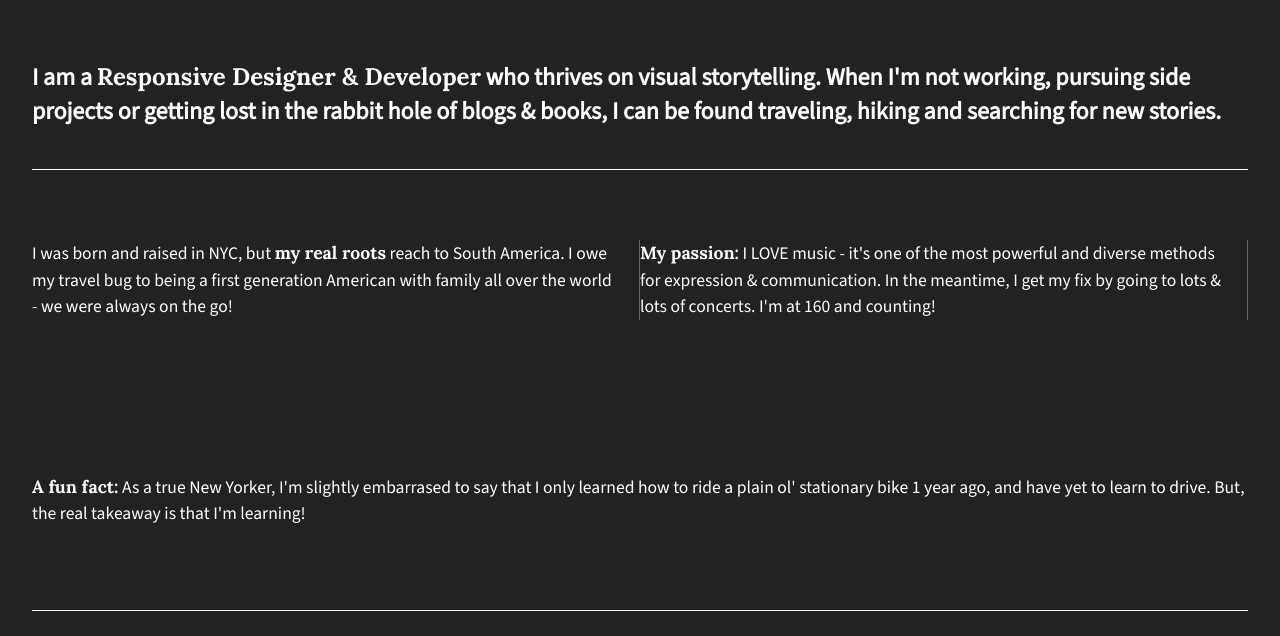
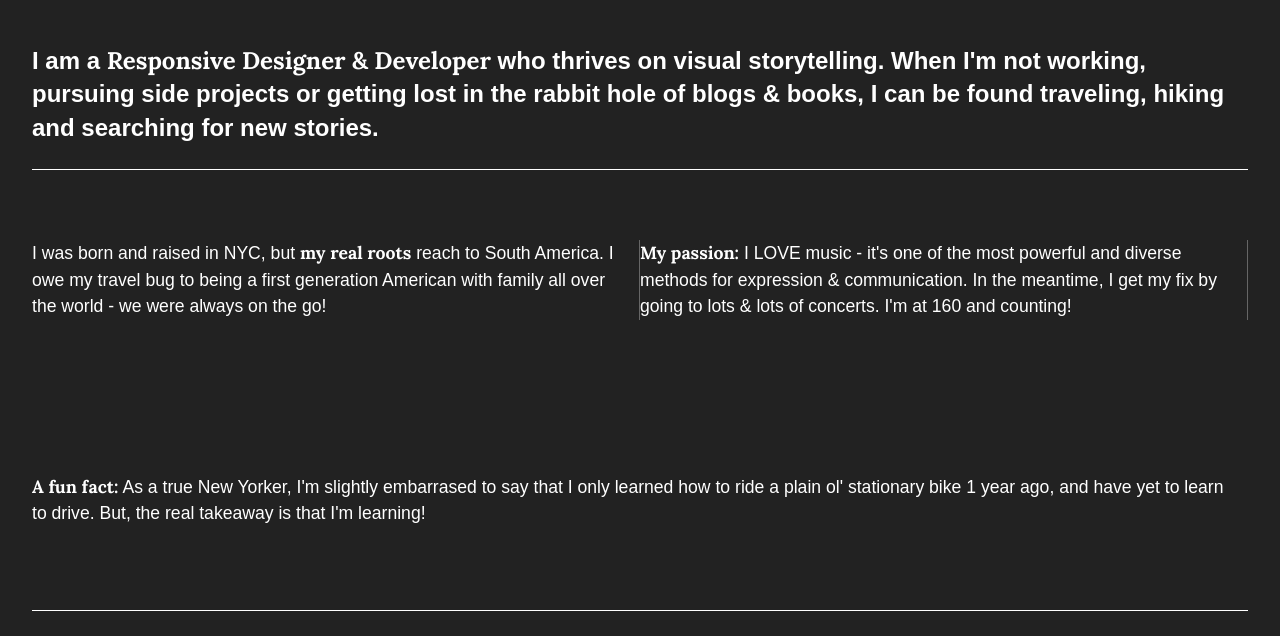
Before and after one commit to tkant763/206-flexbox-layout, a plain HTML site: page index.html in a window 1280 px wide. Shown: the part 121-757 px from the top of the page. Drawn offline with nearby package versions, Linux system fonts and the light colour scheme.

Commit message:
Finetuned font weight

```diff
--- a/css/main.css
+++ b/css/main.css
@@ -149,6 +149,7 @@ h1 {
     align-items: center;
     line-height: 1.5em;
     font-size: 1.1em;
+    font-weight: 500;
     width: 30%;
     height: 200px;
     padding: 10px 0;
@@ -156,6 +157,9 @@ h1 {
 
 #div-1 p, #div-2  p {
     border-right: 1px solid #666;
+}
+
+p {
     padding-right: 20px;
 }
 
--- a/index.html
+++ b/index.html
@@ -14,8 +14,8 @@
         <link rel="stylesheet" href="css/main.css">
         <script src="js/vendor/modernizr-2.8.3.min.js"></script>
         <link rel="preconnect" href="https://fonts.googleapis.com">
-      <link rel="preconnect" href="https://fonts.gstatic.com" crossorigin>
-        <link href="https://fonts.googleapis.com/css2?family=Lora:wght@700&family=Source+Sans+3&display=swap" rel="stylesheet">
+        <link rel="preconnect" href="https://fonts.gstatic.com" crossorigin>
+        <link href="https://fonts.googleapis.com/css2?family=Lora:wght@700&family=Source+Sans+3:wght@500&display=swap" rel="stylesheet">
         <script src="https://kit.fontawesome.com/dce8a66e3f.js" crossorigin="anonymous"></script>
     </head>
     <body>
```
